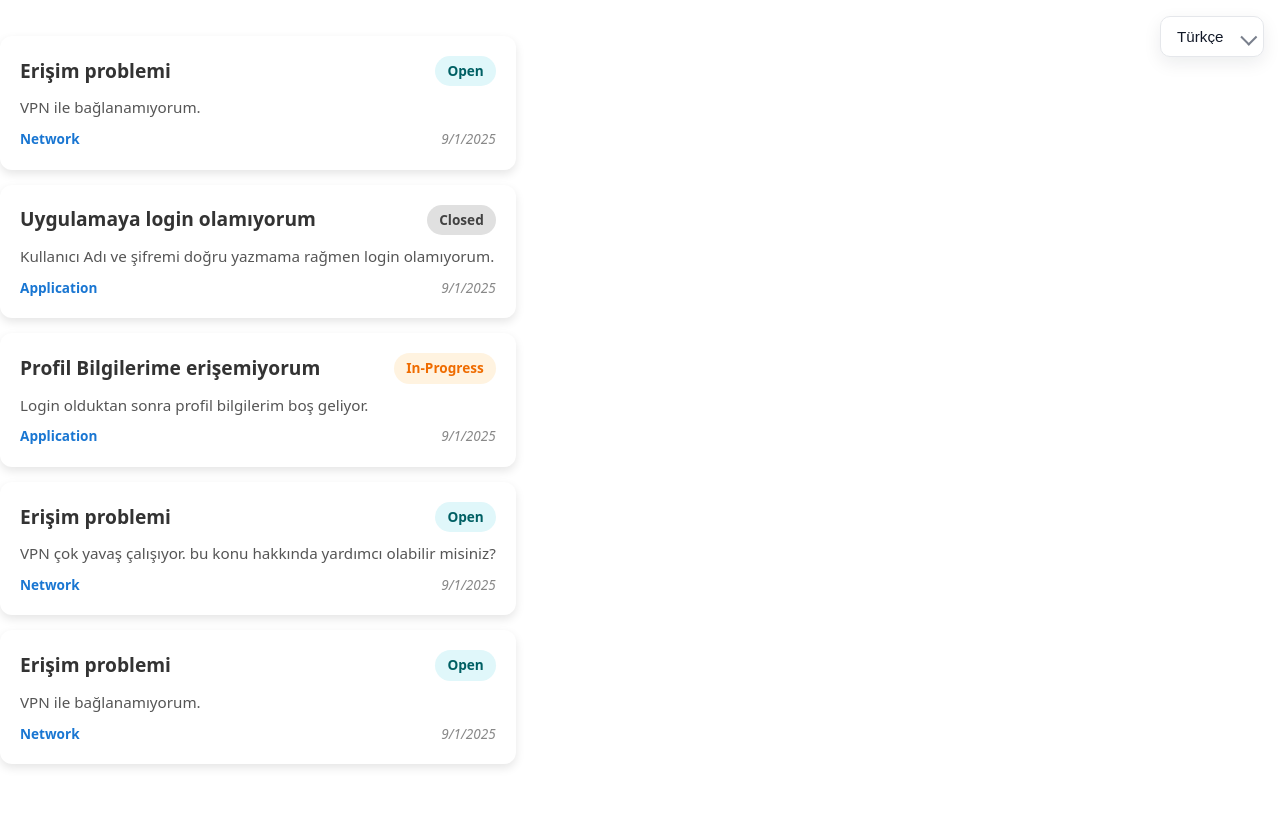
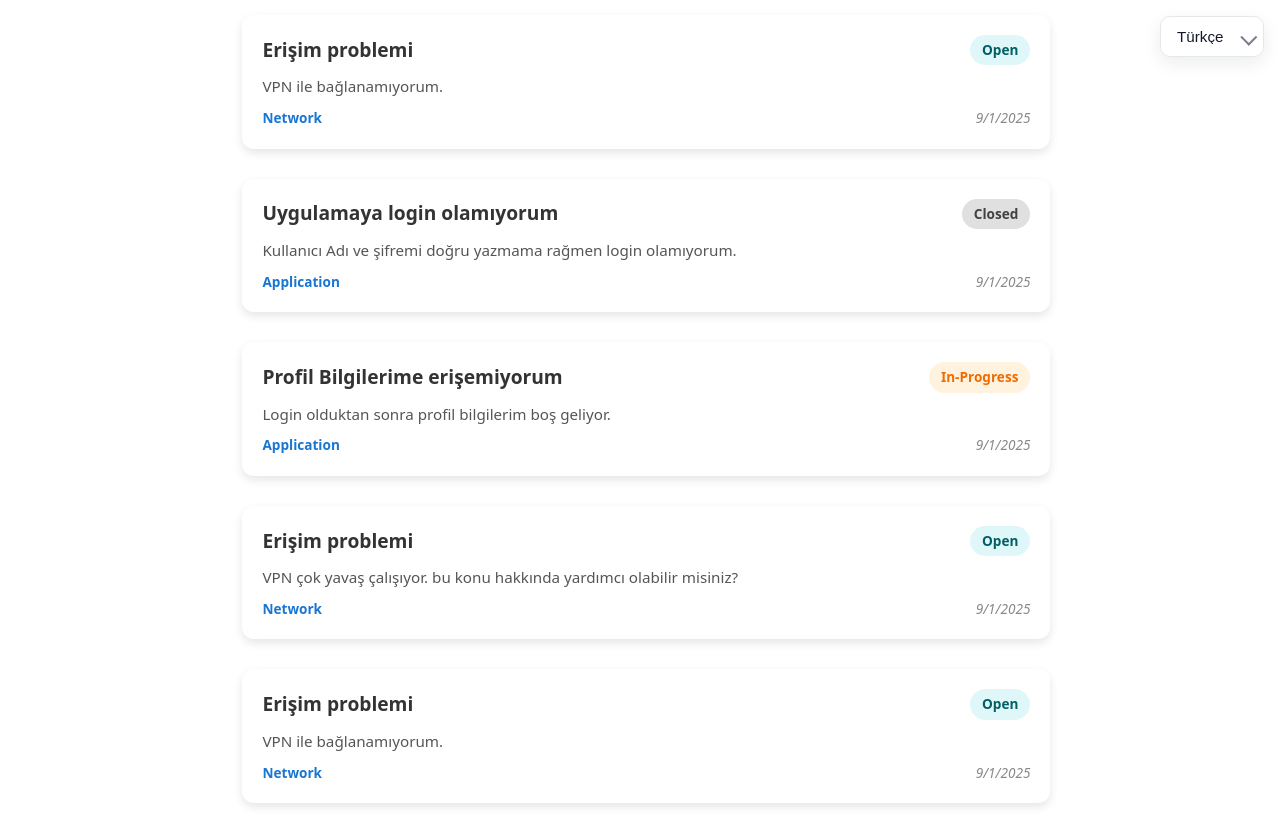
Before and after one commit to mhmtlmetin/ticket-system, a React (Vite) app: page /user-dashboard in a window 1280 px wide. Built offline with nearby package versions, Linux system fonts and the light colour scheme; data requests are answered from the project's data file.

Commit message:
ticketcard düzeltildi

```diff
--- a/src/pages/userDashboard.jsx
+++ b/src/pages/userDashboard.jsx
@@ -1,16 +1,22 @@
 import { useState } from "react";
 import { useGetAllTicketsQuery } from "../services/tickets.service";
 import TicketCard from "../components/ticketCard";
+import '../styles/UserDashboard.scss'
 
 
 export default function UserDashboard() {
   const { data, error, isLoading } = useGetAllTicketsQuery();
   console.log(data,"datas")
   return (
-    <div>
-      {data?.map((item) => (
+    <div className="user-container">
+        <div className="profile">
+
+        </div>
+    <div className="content">
+          {data?.map((item) => (
         <TicketCard key={item.id} request={item} />
       ))}
     </div>
+    </div>
   );
 }
--- a/src/styles/ticketCard.scss
+++ b/src/styles/ticketCard.scss
@@ -3,8 +3,9 @@
   border-radius: 12px;
   box-shadow: 0 4px 10px rgba(0,0,0,0.1);
   padding: 20px;
-  margin: 15px 0;
+  margin: 15px 30%;
   transition: transform 0.2s ease, box-shadow 0.2s ease;
+  width: 60vw;
 
   &:hover {
     transform: translateY(-5px);
--- /dev/null
+++ b/src/styles/userDashboard.scss
@@ -0,0 +1,10 @@
+.user-container{
+    display: flex;
+    flex-direction: column;
+    justify-content: center;
+    align-items: center;
+    .content{
+        display: flex;
+        flex-direction: column;
+    }
+}
```
